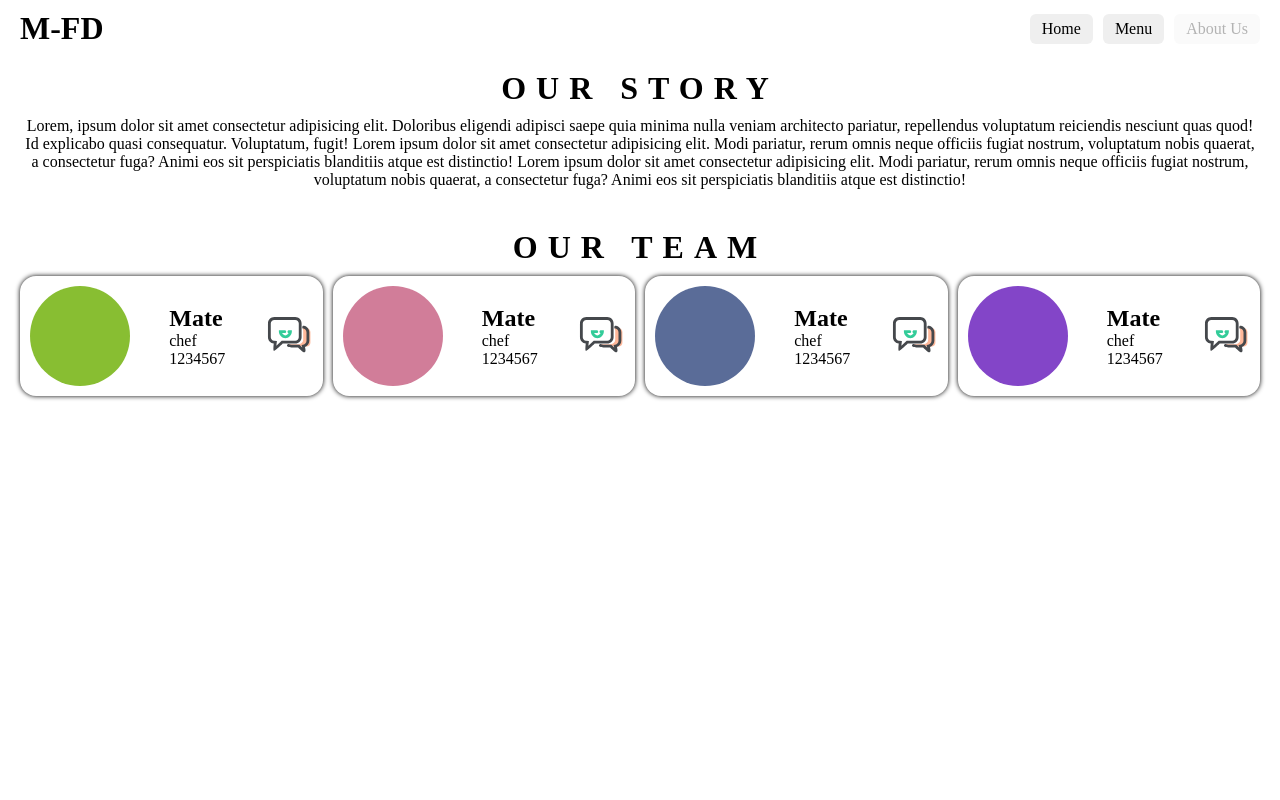
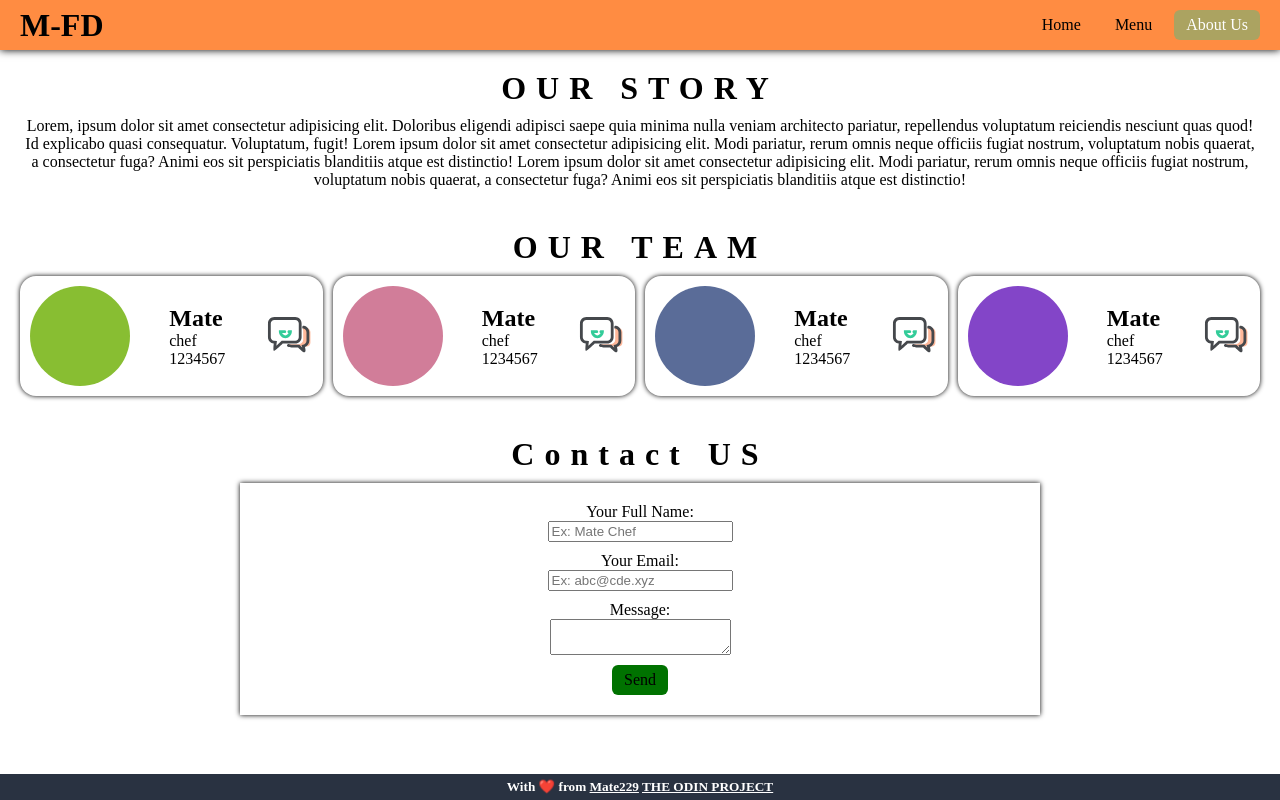
Before and after one commit to Mate229/restaurant-page-project, a website built with webpack: page src/template.html in a window 1280 px wide. Both pictures are taken after a click on the button "About Us". Built offline with nearby package versions, Linux system fonts and the light colour scheme; files whose address does not match are found by name.

Commit message:
apply last style and add pgoto credit
add a photo contact us section on the about us page

```diff
--- a/src/about-page-load.js
+++ b/src/about-page-load.js
@@ -72,5 +72,21 @@ export default function() {
 
     wrapper.appendChild(teamMemberDisplay);
 
-    content.append(ourStory, wrapper);
+    const messageSection = document.createElement('div');
+    messageSection.innerHTML = `<h1>Contact US</h1> <form>
+        <div><label for="fullname">Your Full Name:</label><input type="text" id="fullname" placeholder="Ex: Mate Chef"></div>
+        <div><label for="email">Your Email:</label><input type="email" placeholder="Ex: abc@cde.xyz" id="email"></div>
+        <div><label for="message">Message:</label><textarea name="message" id="message"></textarea></div><button type="submit">Send</button>
+    </form>`
+
+    content.append(ourStory, wrapper, messageSection);
+
+    const sendButton = document.querySelector('[type="submit"]');
+    sendButton.addEventListener('click', (e) => {
+        alert(`We've recieved your details, we'll send you a mail shortly`);
+        e.preventDefault();
+
+        const form = document.querySelector('form');
+        form.reset();
+    })
 }
--- a/src/initial-page-load.js
+++ b/src/initial-page-load.js
@@ -8,9 +8,19 @@ export function initialLoad() {
 
     content.innerHTML = '';
 
+    const imageWrapper = document.createElement('div');
+    imageWrapper.classList.add('image-wrapper');
+
     const image = document.createElement('img');
     image.src = restImage;
     image.id = 'present-img'
+
+    const creditPhoto = document.createElement('h5');
+    creditPhoto.innerHTML = `Photo by <a href="https://unsplash.com/fr/@keeshasskitchen?utm_source=unsplash&utm_medium=referral&utm_content=creditCopyText" target="_blank">Keesha's Kitchen</a> on <a href="https://unsplash.com/fr/photos/un-bol-de-nourriture-9VKY7SXjHXE?utm_source=unsplash&utm_medium=referral&utm_content=creditCopyText" target="_blank">Unsplash</a>`;
+    creditPhoto.classList.add('photo-credit');
+
+    imageWrapper.append(image, creditPhoto);
+
 
     const descrip = document.createElement('div');
     const descTitle = document.createElement('h1');
@@ -30,5 +40,5 @@ export function initialLoad() {
     infoSections.append(locationDiv, businessHoursDiv, contactDiv);
     infoSections.id = 'infos'
 
-    content.append(image, descrip, infoSections)
+    content.append(imageWrapper, descrip, infoSections)
 }
--- a/src/style.css
+++ b/src/style.css
@@ -1,3 +1,11 @@
+:root {
+    --hd-clr: #ff8c42;
+    --bt-clr: #aba361;
+    --send-btn-clr: #007200;
+    --white-clr:#ffffff;
+    --ft-clr: #293241;
+}
+
 * {
     box-sizing: border-box;
 }
@@ -9,8 +17,7 @@ body {
     height: 100dvh;
 
     display: grid;
-    grid-template-rows: 30px 1fr;
-    gap: 20px;
+    grid-template-rows: 50px 1fr;
 }
 
 h1, h2, h3, h4, h5, h6, p {
@@ -23,9 +30,11 @@ header {
     display: grid;
     grid-template-columns: 1fr 1fr;
     gap: 20px;
-    padding: 10px 20px 0;
+    padding: 0 20px;
     width: 100%;
     align-items: center;
+    background-color: var(--hd-clr);
+    box-shadow: 0 0 .5rem;
 }
 
 header > h1 {
@@ -46,14 +55,19 @@ button {
     padding: 6px 12px;
     cursor: pointer;
     transition: all .3s ease;
+    background-color: inherit;
+}
+
+button:hover, button:active {
+    transform: scale(1.1);
+    text-decoration: underline;
 }
 
 button:disabled {
     cursor: text;
-}
-
-button:hover, button:active {
-    transform: scale(1.1);
+    background-color: var(--bt-clr);
+    color: var(--white-clr);
+    text-decoration: none;
 }
 
 /* CONTENT */
@@ -73,8 +87,24 @@ button:hover, button:active {
     gap: 40px;
 }
 
+.image-wrapper {
+    position: relative;
+}
+
 #present-img {
     width: min(80vw, 800px);
+}
+
+.photo-credit {
+    position: absolute;
+    bottom: 5px;
+    right: 10px;
+    color: var(--white-clr);
+    text-shadow: 0 0 2px;
+}
+
+a {
+    color: inherit;
 }
 
 #description {
@@ -178,3 +208,39 @@ button:hover, button:active {
 .contact-me:hover {
     transform: scale(1.2);
 }
+
+form {
+    display: flex;
+    flex-direction: column;
+    justify-self: center;
+    gap: 10px;
+    box-shadow: 0 0 5px;
+    padding: 20px;
+    width: min(100%, 800px);
+}
+
+form > div {
+    display: flex;
+    flex-direction: column;
+    align-items: center;
+}
+
+form button {
+    background-color: var(--send-btn-clr);
+    align-self: center;
+}
+
+form button:hover {
+    text-decoration: none;
+}
+
+footer {
+    background-color: var(--ft-clr);
+    width: 100%;
+    justify-content: center;
+    color: white;
+    display: flex;
+    align-items: center;
+    padding-bottom: 5px;
+    padding-top: 5px;
+}
--- a/src/template.html
+++ b/src/template.html
@@ -33,5 +33,8 @@
             </div>
         </div> -->
     </div>
+    <footer>
+        <h5>With ❤️ from <a href="https://x.com/adio_ks" target="_blank">Mate229</a> <a href="https://www.theodinproject.com/about" target="_blank">THE ODIN PROJECT</a></h4>
+    </footer>
 </body>
 </html>
```
